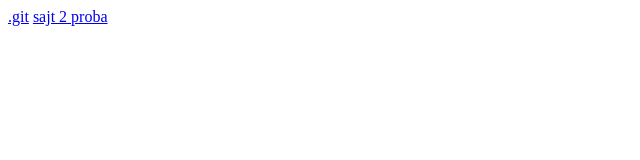
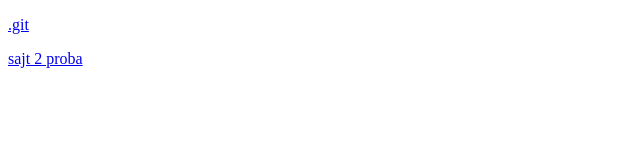
Before and after one commit to 159753x/159753x.github.io, a plain HTML site: page index.html in a window 1280 px wide. Shown: the whole page, without its empty margins (0-640 px from the left). Drawn offline with Linux system fonts and the light colour scheme.

Commit message:
new commit

```diff
--- a/index.html
+++ b/index.html
@@ -7,8 +7,10 @@
     <title>Homepage</title>
 </head>
 <body>
-<a href=".git/">.git</a>
-<a href="sajt 2 proba/">sajt 2 proba</a>
+
+<p><a href=".git/">.git</a></p>
+
+<p><a href="sajt 2 proba/">sajt 2 proba</a></p>
 
 </body>
 </html>
```
